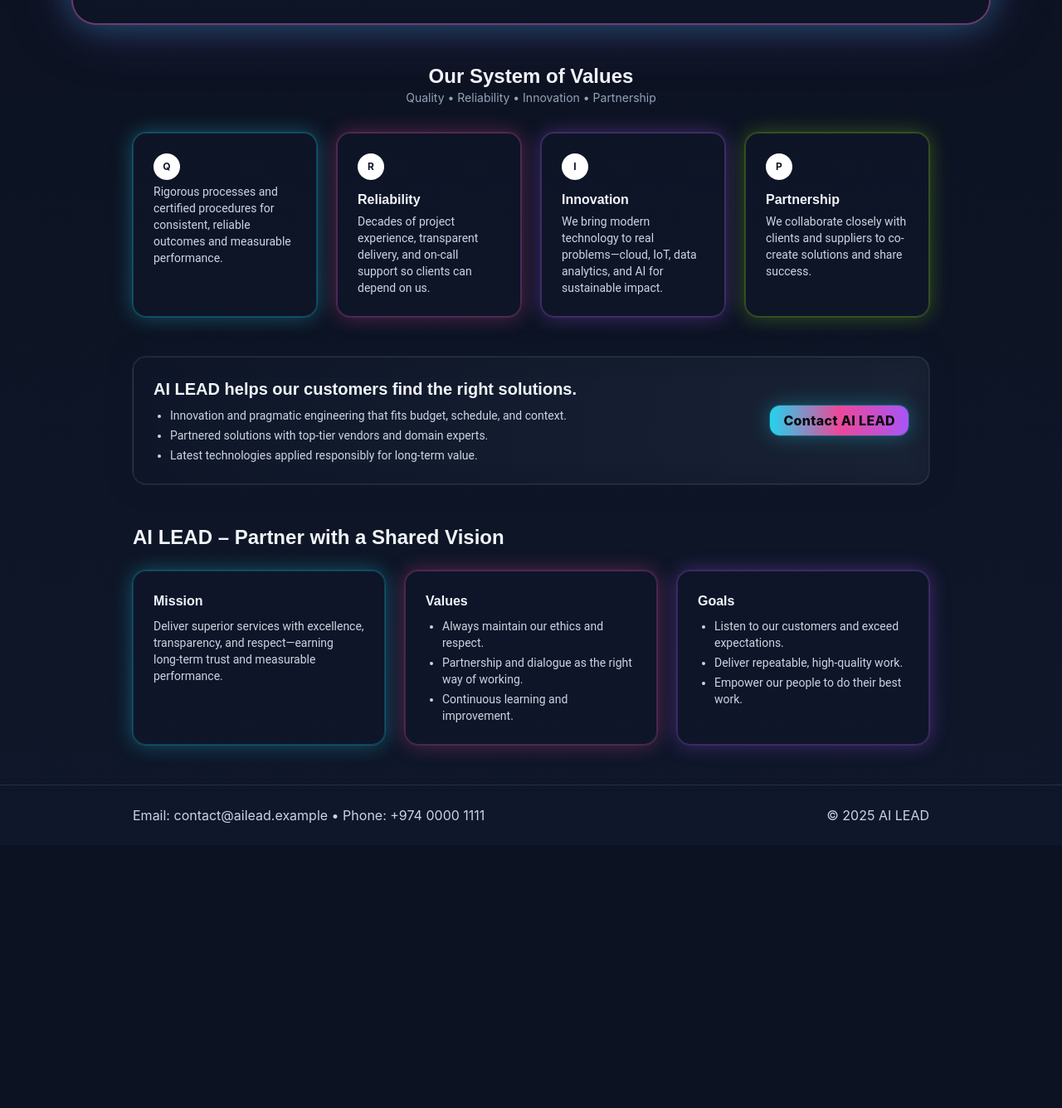
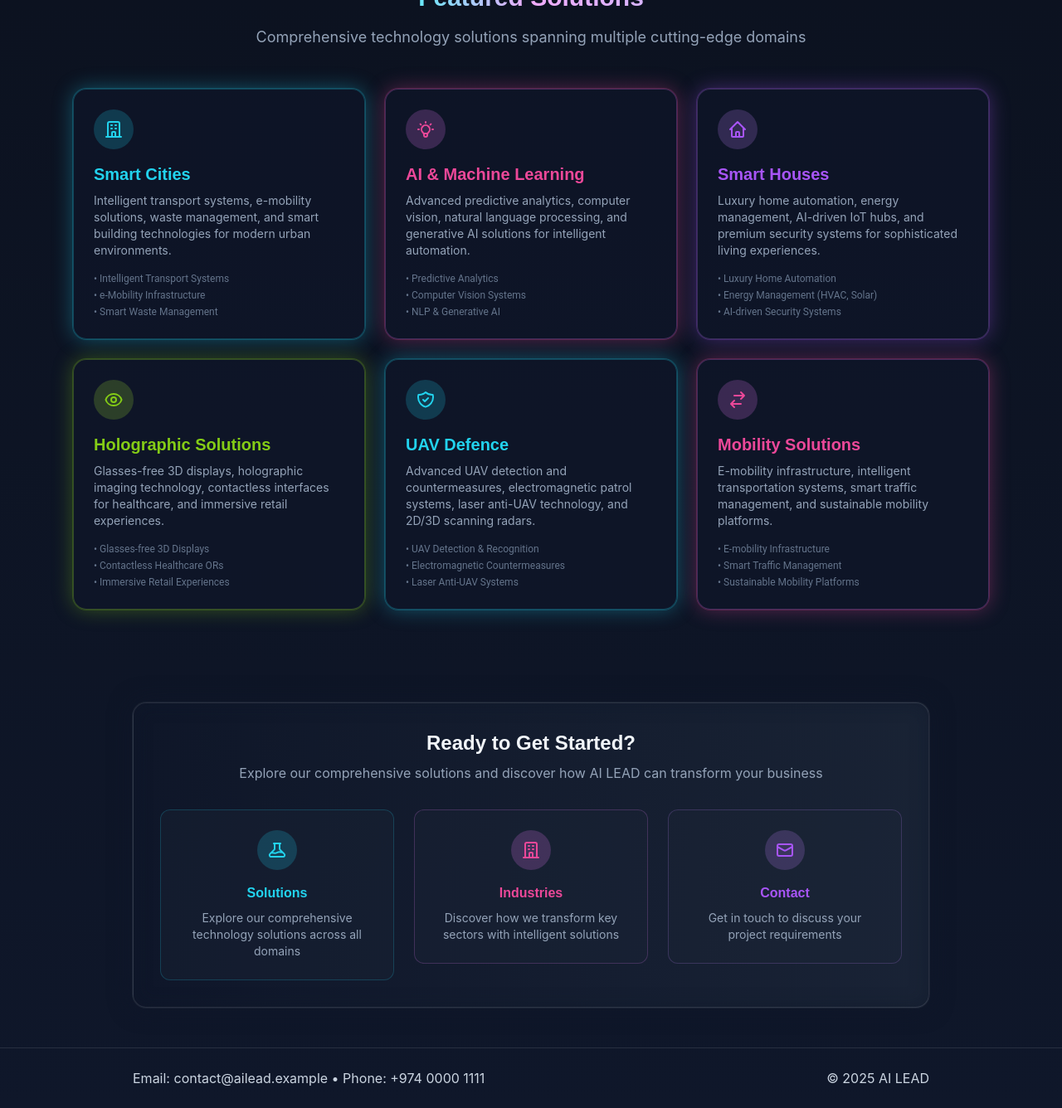
Before and after one commit to shatha-alhazbi/aiweb, a Flask app: page / in a window 1280 px wide. Shown: the part 801-2137 px from the top of the page at 83% size. Before the commit the page ends 1794 px from the top, so only its background shows below. Run offline with Flask 3, Linux system fonts and the light colour scheme; some libraries are stand-ins or nearby versions.

Commit message:
Update index.html

```diff
--- a/templates/index.html
+++ b/templates/index.html
@@ -1,143 +1,202 @@
 {% extends "base.html" %}
 
 {% block content %}
-<!-- HERO Section -->
+<!-- HERO Section (Scale.com style) -->
 <section class="mx-auto max-w-6xl px-4 md:px-6 -mt-6 md:-mt-8">
     <div class="hero-glow rounded-[28px] bg-slate-900/50 backdrop-blur overflow-hidden p-3 md:p-4">
         <div class="grid md:grid-cols-2 gap-0">
-            <!-- Left image -->
-            <div class="relative">
-                <img src="{{ url_for('serve_image', image_name='workspace') }}"
-                     class="h-[350px] md:h-[500px] w-full object-cover rounded-[22px]"
-                     alt="Modern workspace showing smart technology solutions" />
-                <div class="absolute inset-0 rounded-[22px] bg-gradient-to-b from-slate-900/10 via-transparent to-slate-900/40"></div>
-            </div>
-
-            <!-- Right content -->
-            <div class="p-6 md:p-10">
-                <h1 class="font-jura font-extrabold leading-tight text-[28px] sm:text-[32px] md:text-[36px] tracking-wide">
-                    <span class="bg-clip-text text-transparent bg-gradient-to-r from-cyan-300 via-fuchsia-300 to-purple-300 whitespace-nowrap">SMART TECHNOLOGIES</span><br/>
+            <!-- Left - Main Content (where image used to be) -->
+            <div class="p-6 md:p-10 flex flex-col justify-center">
+                <h1 class="font-jura font-extrabold leading-tight text-[28px] sm:text-[32px] md:text-[36px] tracking-wide mb-6">
+                    <span class="bg-clip-text text-transparent bg-gradient-to-r from-cyan-300 via-fuchsia-300 to-purple-300">SMART TECHNOLOGIES</span><br/>
                     <span class="text-cyan-200">&</span><br/>
-                    <span class="text-purple-300">SMART SOLUTIONS</span><br/>
+                    <span class="text-purple-300">SMART SOLUTIONS</span>
                 </h1>
 
-                <p class="mt-4 text-slate-300/95 text-lg md:text-xl leading-relaxed">
-                    AI LEAD provides cutting-edge expertise in design, solutions, and services across
-                    Electrical Infrastructure, ICT Systems, Smart City Solutions, Energy, and AI/ML integration.
+                <!-- Tagline -->
+                <p class="text-lg md:text-xl text-slate-300 font-inter mb-8">
+                    Smart Cities · AI & ML · IoT · Holography · Smart Houses · Defence
                 </p>
 
-                <!-- Feature bullets -->
-                <div class="mt-6 grid grid-cols-1 md:grid-cols-2 gap-3 text-slate-200">
-                    <div class="flex items-center gap-3">
-                        <span class="h-3 w-3 rounded-full bg-neon-lime shadow-[0_0_10px_rgba(132,204,22,.9)]"></span>
-                        Critical Infrastructure
-                    </div>
-                    <div class="flex items-center gap-3">
-                        <span class="h-3 w-3 rounded-full bg-neon-cyan shadow-[0_0_10px_rgba(34,211,238,.9)]"></span>
-                        Smart City Projects
-                    </div>
-                    <div class="flex items-center gap-3">
-                        <span class="h-3 w-3 rounded-full bg-neon-purple shadow-[0_0_10px_rgba(168,85,247,.9)]"></span>
-                        Security & Automation
-                    </div>
-                    <div class="flex items-center gap-3">
-                        <span class="h-3 w-3 rounded-full bg-neon-fuchsia shadow-[0_0_10px_rgba(236,72,153,.9)]"></span>
-                        AI/ML Integration
+                <!-- Buttons -->
+                <div class="flex flex-col sm:flex-row items-start gap-4">
+                    <a href="#solutions" class="btn-neon glow-cyan rounded-2xl px-6 py-3 text-lg transition-all duration-200 font-inter">
+                        Explore Solutions
+                    </a>
+                    <a href="/about" class="btn-neon-ghost glow rounded-2xl px-6 py-3 text-lg transition-all duration-200 font-inter">
+                        Learn More
+                    </a>
                 </div>
             </div>
 
-                <!-- Buttons -->
-                <div class="mt-8 flex items-center gap-4">
-                    <a href="#solutions" class="btn-neon glow-cyan rounded-2xl px-6 py-3 text-lg transition-all duration-200">
-                        Explore Solutions
-                    </a>
-                    <a href="#contact" class="btn-neon-ghost glow rounded-2xl px-6 py-3 text-lg transition-all duration-200">
-                        Get Started
-                    </a>
+            <!-- Right - Visual space (where we'll add visual later) -->
+            <div class="relative flex items-center justify-center p-6 md:p-10">
+                <div class="w-full h-64 md:h-80 rounded-2xl bg-gradient-to-br from-slate-800/50 to-slate-700/30 border border-slate-600/30 flex items-center justify-center">
+                    <p class="text-slate-500 font-inter text-sm">Visual Coming Soon</p>
                 </div>
             </div>
         </div>
     </div>
 </section>
 
-<!-- Values Section -->
-<section id="values" class="mx-auto max-w-5xl px-6 lg:px-8 my-12">
-    <div class="text-center mb-8">
-        <h2 class="text-xl md:text-2xl font-bold font-jura">Our System of Values</h2>
-        <p class="text-slate-400 text-sm">Quality • Reliability • Innovation • Partnership</p>
+<!-- Featured Solutions Section -->
+<section id="solutions" class="mx-auto max-w-6xl px-4 md:px-6 py-16">
+    <div class="text-center mb-12">
+        <h2 class="text-2xl md:text-3xl font-bold font-jura mb-4">
+            <span class="bg-clip-text text-transparent bg-gradient-to-r from-cyan-300 via-fuchsia-300 to-purple-300">Featured Solutions</span>
+        </h2>
+        <p class="text-lg text-slate-400 font-inter max-w-3xl mx-auto">
+            Comprehensive technology solutions spanning multiple cutting-edge domains
+        </p>
     </div>
 
-    <div class="grid grid-cols-1 sm:grid-cols-2 lg:grid-cols-4 gap-6">
-        <article class="group rounded-2xl border border-cyan-400/25 bg-slate-900/60 p-6 glow-cyan transition-all duration-300 ease-out hover:-translate-y-1 hover:scale-[1.02]">
-        <div class="h-8 w-8 rounded-full bg-white text-slate-900 flex items-center justify-center text-xs font-bold transition-colors duration-300 group-hover:bg-cyan-400 group-hover:text-slate-900">Q</div>
-        <p class="mt-1 text-sm text-slate-300 font-roboto">Rigorous processes and certified procedures for consistent, reliable outcomes and measurable performance.</p>
-        </article>
+    <div class="grid md:grid-cols-2 lg:grid-cols-3 gap-6">
+        <!-- Smart Cities Card -->
+        <div class="group rounded-2xl border border-cyan-400/25 bg-slate-900/60 p-6 glow-cyan transition-all duration-300 ease-out hover:-translate-y-2 hover:scale-[1.02]">
+            <div class="w-12 h-12 rounded-full bg-cyan-400/20 flex items-center justify-center mb-4 group-hover:bg-cyan-400/30 transition-colors duration-300">
+                <svg class="w-6 h-6 text-neon-cyan" fill="none" stroke="currentColor" stroke-width="2" viewBox="0 0 24 24">
+                    <path stroke-linecap="round" stroke-linejoin="round" d="M19 21V5a2 2 0 00-2-2H7a2 2 0 00-2 2v16m14 0h2m-2 0h-5m-9 0H3m2 0h5M9 7h1m-1 4h1m4-4h1m-1 4h1m-5 10v-5a1 1 0 011-1h2a1 1 0 011 1v5m-4 0h4"></path>
+                </svg>
+            </div>
+            <h3 class="text-xl font-bold mb-2 text-neon-cyan font-jura">Smart Cities</h3>
+            <p class="text-slate-400 text-sm font-inter mb-4">Intelligent transport systems, e-mobility solutions, waste management, and smart building technologies for modern urban environments.</p>
+            <ul class="text-xs text-slate-500 space-y-1 font-roboto">
+                <li>• Intelligent Transport Systems</li>
+                <li>• e-Mobility Infrastructure</li>
+                <li>• Smart Waste Management</li>
+            </ul>
+        </div>
 
-        <article class="group rounded-2xl border border-fuchsia-400/25 bg-slate-900/60 p-6 glow-fuchsia transition-all duration-300 ease-out hover:-translate-y-1 hover:scale-[1.02]">
-            <div class="h-8 w-8 rounded-full bg-white text-slate-900 flex items-center justify-center text-xs font-bold transition-colors duration-300 group-hover:bg-neon-fuchsia group-hover:text-slate-900">R</div>
-            <h3 class="mt-3 font-semibold font-jura">Reliability</h3>
-            <p class="mt-1 text-sm text-slate-300 font-roboto">Decades of project experience, transparent delivery, and on-call support so clients can depend on us.</p>
-        </article>
+        <!-- AI & ML Card -->
+        <div class="group rounded-2xl border border-fuchsia-400/25 bg-slate-900/60 p-6 glow-fuchsia transition-all duration-300 ease-out hover:-translate-y-2 hover:scale-[1.02]">
+            <div class="w-12 h-12 rounded-full bg-fuchsia-400/20 flex items-center justify-center mb-4 group-hover:bg-fuchsia-400/30 transition-colors duration-300">
+                <svg class="w-6 h-6 text-neon-fuchsia" fill="none" stroke="currentColor" stroke-width="2" viewBox="0 0 24 24">
+                    <path stroke-linecap="round" stroke-linejoin="round" d="M9.663 17h4.673M12 3v1m6.364 1.636l-.707.707M21 12h-1M4 12H3m3.343-5.657l-.707-.707m2.828 9.9a5 5 0 117.072 0l-.548.547A3.374 3.374 0 0014 18.469V19a2 2 0 11-4 0v-.531c0-.895-.356-1.754-.988-2.386l-.548-.547z"></path>
+                </svg>
+            </div>
+            <h3 class="text-xl font-bold mb-2 text-neon-fuchsia font-jura">AI & Machine Learning</h3>
+            <p class="text-slate-400 text-sm font-inter mb-4">Advanced predictive analytics, computer vision, natural language processing, and generative AI solutions for intelligent automation.</p>
+            <ul class="text-xs text-slate-500 space-y-1 font-roboto">
+                <li>• Predictive Analytics</li>
+                <li>• Computer Vision Systems</li>
+                <li>• NLP & Generative AI</li>
+            </ul>
+        </div>
 
-        <article class="group rounded-2xl border border-purple-400/25 bg-slate-900/60 p-6 glow-purple transition-all duration-300 ease-out hover:-translate-y-1 hover:scale-[1.02]">
-            <div class="h-8 w-8 rounded-full bg-white text-slate-900 flex items-center justify-center text-xs font-bold transition-colors duration-300 group-hover:bg-neon-purple group-hover:text-slate-900">I</div>
-            <h3 class="mt-3 font-semibold font-jura">Innovation</h3>
-            <p class="mt-1 text-sm text-slate-300 font-roboto">We bring modern technology to real problems—cloud, IoT, data analytics, and AI for sustainable impact.</p>
-        </article>
+        <!-- Smart Houses Card -->
+        <div class="group rounded-2xl border border-purple-400/25 bg-slate-900/60 p-6 glow-purple transition-all duration-300 ease-out hover:-translate-y-2 hover:scale-[1.02]">
+            <div class="w-12 h-12 rounded-full bg-purple-400/20 flex items-center justify-center mb-4 group-hover:bg-purple-400/30 transition-colors duration-300">
+                <svg class="w-6 h-6 text-neon-purple" fill="none" stroke="currentColor" stroke-width="2" viewBox="0 0 24 24">
+                    <path stroke-linecap="round" stroke-linejoin="round" d="M3 12l2-2m0 0l7-7 7 7M5 10v10a1 1 0 001 1h3m10-11l2 2m-2-2v10a1 1 0 01-1 1h-3m-6 0a1 1 0 001-1v-4a1 1 0 011-1h2a1 1 0 011 1v4a1 1 0 001 1m-6 0h6"></path>
+                </svg>
+            </div>
+            <h3 class="text-xl font-bold mb-2 text-neon-purple font-jura">Smart Houses</h3>
+            <p class="text-slate-400 text-sm font-inter mb-4">Luxury home automation, energy management, AI-driven IoT hubs, and premium security systems for sophisticated living experiences.</p>
+            <ul class="text-xs text-slate-500 space-y-1 font-roboto">
+                <li>• Luxury Home Automation</li>
+                <li>• Energy Management (HVAC, Solar)</li>
+                <li>• AI-driven Security Systems</li>
+            </ul>
+        </div>
 
-        <article class="group rounded-2xl border border-lime-400/25 bg-slate-900/60 p-6 glow-lime transition-all duration-300 ease-out hover:-translate-y-1 hover:scale-[1.02]">
-            <div class="h-8 w-8 rounded-full bg-white text-slate-900 flex items-center justify-center text-xs font-bold transition-colors duration-300 group-hover:bg-neon-lime group-hover:text-slate-900">P</div>
-            <h3 class="mt-3 font-semibold font-jura">Partnership</h3>
-            <p class="mt-1 text-sm text-slate-300 font-roboto">We collaborate closely with clients and suppliers to co-create solutions and share success.</p>
-        </article>
+        <!-- Holography Card -->
+        <div class="group rounded-2xl border border-lime-400/25 bg-slate-900/60 p-6 glow-lime transition-all duration-300 ease-out hover:-translate-y-2 hover:scale-[1.02]">
+            <div class="w-12 h-12 rounded-full bg-lime-400/20 flex items-center justify-center mb-4 group-hover:bg-lime-400/30 transition-colors duration-300">
+                <svg class="w-6 h-6 text-neon-lime" fill="none" stroke="currentColor" stroke-width="2" viewBox="0 0 24 24">
+                    <path stroke-linecap="round" stroke-linejoin="round" d="M15 12a3 3 0 11-6 0 3 3 0 016 0z"></path>
+                    <path stroke-linecap="round" stroke-linejoin="round" d="M2.458 12C3.732 7.943 7.523 5 12 5c4.478 0 8.268 2.943 9.542 7-1.274 4.057-5.064 7-9.542 7-4.477 0-8.268-2.943-9.542-7z"></path>
+                </svg>
+            </div>
+            <h3 class="text-xl font-bold mb-2 text-neon-lime font-jura">Holographic Solutions</h3>
+            <p class="text-slate-400 text-sm font-inter mb-4">Glasses-free 3D displays, holographic imaging technology, contactless interfaces for healthcare, and immersive retail experiences.</p>
+            <ul class="text-xs text-slate-500 space-y-1 font-roboto">
+                <li>• Glasses-free 3D Displays</li>
+                <li>• Contactless Healthcare ORs</li>
+                <li>• Immersive Retail Experiences</li>
+            </ul>
+        </div>
+
+        <!-- UAV Defence Card -->
+        <div class="group rounded-2xl border border-cyan-400/25 bg-slate-900/60 p-6 glow-cyan transition-all duration-300 ease-out hover:-translate-y-2 hover:scale-[1.02]">
+            <div class="w-12 h-12 rounded-full bg-cyan-400/20 flex items-center justify-center mb-4 group-hover:bg-cyan-400/30 transition-colors duration-300">
+                <svg class="w-6 h-6 text-neon-cyan" fill="none" stroke="currentColor" stroke-width="2" viewBox="0 0 24 24">
+                    <path stroke-linecap="round" stroke-linejoin="round" d="M9 12l2 2 4-4m5.618-4.016A11.955 11.955 0 0112 2.944a11.955 11.955 0 01-8.618 3.04A12.02 12.02 0 003 9c0 5.591 3.824 10.29 9 11.622 5.176-1.332 9-6.03 9-11.622 0-1.042-.133-2.052-.382-3.016z"></path>
+                </svg>
+            </div>
+            <h3 class="text-xl font-bold mb-2 text-neon-cyan font-jura">UAV Defence</h3>
+            <p class="text-slate-400 text-sm font-inter mb-4">Advanced UAV detection and countermeasures, electromagnetic patrol systems, laser anti-UAV technology, and 2D/3D scanning radars.</p>
+            <ul class="text-xs text-slate-500 space-y-1 font-roboto">
+                <li>• UAV Detection & Recognition</li>
+                <li>• Electromagnetic Countermeasures</li>
+                <li>• Laser Anti-UAV Systems</li>
+            </ul>
+        </div>
+
+        <!-- Mobility Card -->
+        <div class="group rounded-2xl border border-fuchsia-400/25 bg-slate-900/60 p-6 glow-fuchsia transition-all duration-300 ease-out hover:-translate-y-2 hover:scale-[1.02]">
+            <div class="w-12 h-12 rounded-full bg-fuchsia-400/20 flex items-center justify-center mb-4 group-hover:bg-fuchsia-400/30 transition-colors duration-300">
+                <svg class="w-6 h-6 text-neon-fuchsia" fill="none" stroke="currentColor" stroke-width="2" viewBox="0 0 24 24">
+                    <path stroke-linecap="round" stroke-linejoin="round" d="M8 7h12m0 0l-4-4m4 4l-4 4m0 6H4m0 0l4 4m-4-4l4-4"></path>
+                </svg>
+            </div>
+            <h3 class="text-xl font-bold mb-2 text-neon-fuchsia font-jura">Mobility Solutions</h3>
+            <p class="text-slate-400 text-sm font-inter mb-4">E-mobility infrastructure, intelligent transportation systems, smart traffic management, and sustainable mobility platforms.</p>
+            <ul class="text-xs text-slate-500 space-y-1 font-roboto">
+                <li>• E-mobility Infrastructure</li>
+                <li>• Smart Traffic Management</li>
+                <li>• Sustainable Mobility Platforms</li>
+            </ul>
+        </div>
     </div>
 </section>
 
-<!-- CTA Section -->
-<section class="mx-auto max-w-5xl px-6 lg:px-8">
-    <div class="rounded-2xl border border-white/10 bg-gradient-to-r from-slate-900/70 to-slate-800/70 p-6 glow-soft">
-        <div class="grid md:grid-cols-3 gap-4 items-center">
-            <div class="md:col-span-2">
-                <h3 class="text-lg md:text-xl font-semibold font-jura">AI LEAD helps our customers find the right solutions.</h3>
-                <ul class="mt-2 text-sm text-slate-300 space-y-1 list-disc pl-5 font-roboto">
-                    <li>Innovation and pragmatic engineering that fits budget, schedule, and context.</li>
-                    <li>Partnered solutions with top-tier vendors and domain experts.</li>
-                    <li>Latest technologies applied responsibly for long-term value.</li>
-                </ul>
+<!-- Quick Links Section -->
+<section class="mx-auto max-w-5xl px-6 lg:px-8 py-12">
+    <div class="rounded-2xl border border-white/10 bg-gradient-to-r from-slate-900/70 to-slate-800/70 p-8 glow-soft">
+        <div class="text-center mb-8">
+            <h3 class="text-2xl font-bold font-jura mb-2">Ready to Get Started?</h3>
+            <p class="text-slate-400 font-inter">Explore our comprehensive solutions and discover how AI LEAD can transform your business</p>
         </div>
-            <div class="text-left md:text-right">
-                <a href="#contact" class="btn-neon glow-cyan rounded-xl px-4 py-2 transition-all duration-200">
-                    Contact AI LEAD
+
+        <div class="grid md:grid-cols-3 gap-6">
+            <div class="text-center">
+                <a href="/solutions" class="group block p-6 rounded-xl border border-cyan-400/20 hover:border-cyan-400/40 bg-slate-800/30 hover:bg-slate-800/50 transition-all duration-300">
+                    <div class="w-12 h-12 rounded-full bg-cyan-400/20 flex items-center justify-center mx-auto mb-4 group-hover:bg-cyan-400/30 transition-colors duration-300">
+                        <svg class="w-6 h-6 text-neon-cyan" fill="none" stroke="currentColor" stroke-width="2" viewBox="0 0 24 24">
+                            <path stroke-linecap="round" stroke-linejoin="round" d="M19.428 15.428a2 2 0 00-1.022-.547l-2.387-.477a6 6 0 00-3.86.517l-.318.158a6 6 0 01-3.86.517L6.05 15.21a2 2 0 00-1.806.547M8 4h8l-1 1v5.172a2 2 0 00.586 1.414l5 5c1.26 1.26.367 3.414-1.415 3.414H4.828c-1.782 0-2.674-2.154-1.414-3.414l5-5A2 2 0 009 10.172V5L8 4z"></path>
+                        </svg>
+                    </div>
+                    <h4 class="font-bold mb-2 text-neon-cyan font-jura">Solutions</h4>
+                    <p class="text-sm text-slate-400 font-inter">Explore our comprehensive technology solutions across all domains</p>
+                </a>
+            </div>
+
+            <div class="text-center">
+                <a href="/industries" class="group block p-6 rounded-xl border border-fuchsia-400/20 hover:border-fuchsia-400/40 bg-slate-800/30 hover:bg-slate-800/50 transition-all duration-300">
+                    <div class="w-12 h-12 rounded-full bg-fuchsia-400/20 flex items-center justify-center mx-auto mb-4 group-hover:bg-fuchsia-400/30 transition-colors duration-300">
+                        <svg class="w-6 h-6 text-neon-fuchsia" fill="none" stroke="currentColor" stroke-width="2" viewBox="0 0 24 24">
+                            <path stroke-linecap="round" stroke-linejoin="round" d="M19 21V5a2 2 0 00-2-2H7a2 2 0 00-2 2v16m14 0h2m-2 0h-5m-9 0H3m2 0h5M9 7h1m-1 4h1m4-4h1m-1 4h1m-5 10v-5a1 1 0 011-1h2a1 1 0 011 1v5m-4 0h4"></path>
+                        </svg>
+                    </div>
+                    <h4 class="font-bold mb-2 text-neon-fuchsia font-jura">Industries</h4>
+                    <p class="text-sm text-slate-400 font-inter">Discover how we transform key sectors with intelligent solutions</p>
+                </a>
+            </div>
+
+            <div class="text-center">
+                <a href="#contact" class="group block p-6 rounded-xl border border-purple-400/20 hover:border-purple-400/40 bg-slate-800/30 hover:bg-slate-800/50 transition-all duration-300">
+                    <div class="w-12 h-12 rounded-full bg-purple-400/20 flex items-center justify-center mx-auto mb-4 group-hover:bg-purple-400/30 transition-colors duration-300">
+                        <svg class="w-6 h-6 text-neon-purple" fill="none" stroke="currentColor" stroke-width="2" viewBox="0 0 24 24">
+                            <path stroke-linecap="round" stroke-linejoin="round" d="M3 8l7.89 4.26a2 2 0 002.22 0L21 8M5 19h14a2 2 0 002-2V7a2 2 0 00-2-2H5a2 2 0 00-2 2v10a2 2 0 002 2z"></path>
+                        </svg>
+                    </div>
+                    <h4 class="font-bold mb-2 text-neon-purple font-jura">Contact</h4>
+                    <p class="text-sm text-slate-400 font-inter">Get in touch to discuss your project requirements</p>
                 </a>
             </div>
         </div>
     </div>
 </section>
 
-<!-- About Section -->
-<section class="mx-auto max-w-5xl px-6 lg:px-8 my-12">
-    <h2 class="text-xl md:text-2xl font-bold font-jura mb-6">AI LEAD – Partner with a Shared Vision</h2>
-    <div class="grid grid-cols-1 md:grid-cols-3 gap-6">
-        <article class="rounded-2xl border border-cyan-400/20 bg-slate-900/60 p-6 glow-cyan">
-            <h3 class="font-semibold font-jura">Mission</h3>
-            <p class="mt-2 text-sm text-slate-300 font-roboto">Deliver superior services with excellence, transparency, and respect—earning long‑term trust and measurable performance.</p>
-        </article>
-        <article class="rounded-2xl border border-fuchsia-400/20 bg-slate-900/60 p-6 glow-fuchsia">
-            <h3 class="font-semibold font-jura">Values</h3>
-            <ul class="mt-2 text-sm text-slate-300 space-y-1 list-disc pl-5 font-roboto">
-                <li>Always maintain our ethics and respect.</li>
-                <li>Partnership and dialogue as the right way of working.</li>
-                <li>Continuous learning and improvement.</li>
-            </ul>
-        </article>
-        <article class="rounded-2xl border border-purple-400/20 bg-slate-900/60 p-6 glow-purple">
-            <h3 class="font-semibold font-jura">Goals</h3>
-            <ul class="mt-2 text-sm text-slate-300 space-y-1 list-disc pl-5 font-roboto">
-                <li>Listen to our customers and exceed expectations.</li>
-                <li>Deliver repeatable, high‑quality work.</li>
-                <li>Empower our people to do their best work.</li>
-            </ul>
-        </article>
-    </div>
-</section>
+
 {% endblock %}
```
Lines whose indentation alone changed are shown as unchanged.
